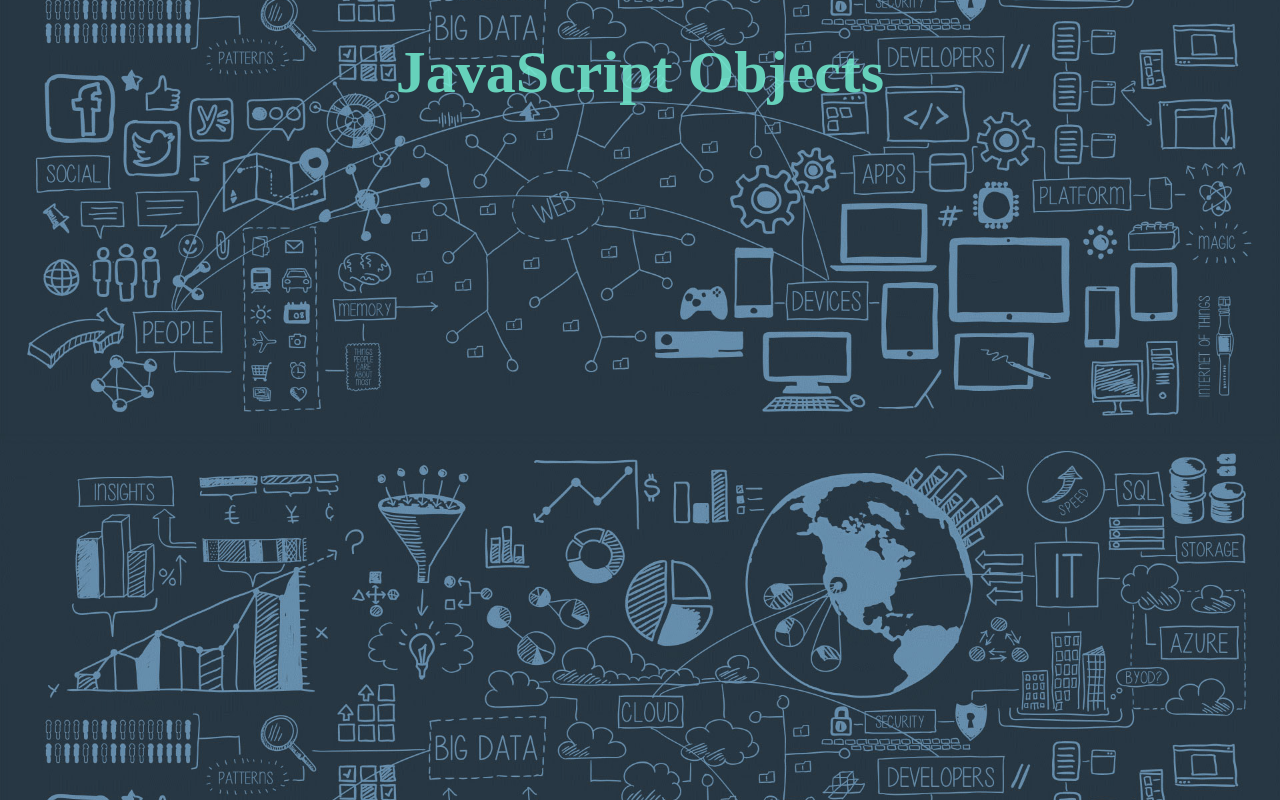
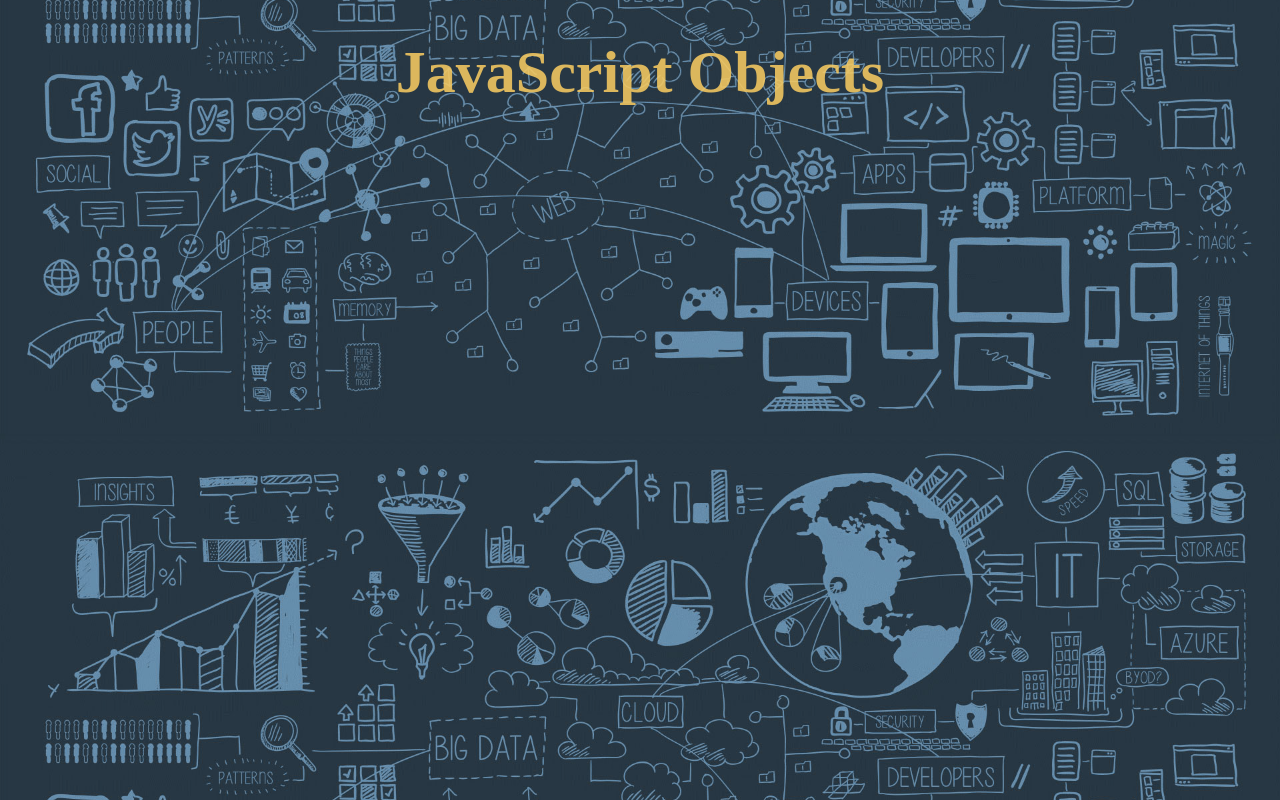
Before and after one commit to zmarcosb/CIT261, a plain HTML site: page JavaScriptObjects/index.html in a window 1280 px wide. Drawn offline with Linux system fonts and the light colour scheme.

Commit message:
Update style.css

```diff
--- a/JavaScriptObjects/style.css
+++ b/JavaScriptObjects/style.css
@@ -1,6 +1,6 @@
 h1{
     font-size: 60px;
-    color: #72ecd0d9;
+    color: #f7ca61de;
     border-color: black;
     text-align: center;
     margin-top: 3%;
```
